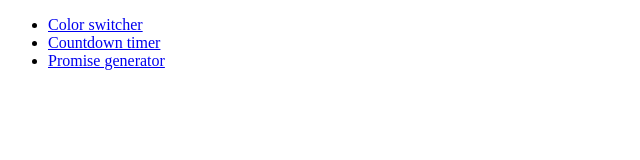
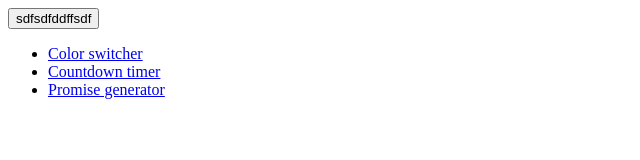
Before and after one commit to EvgNec/goit-js-hw-09, a plain HTML site: page index.html in a window 1280 px wide. Shown: the whole page, without its empty margins (0-640 px from the left). Drawn offline with Linux system fonts and the light colour scheme.

Commit message:
Deploying to gh-pages from @ EvgNec/goit-js-hw-09@290b8cde4c2239d7dd255a6c932ac738f21fbdf6 🚀

```diff
--- a/index.html
+++ b/index.html
@@ -1 +1 @@
-<!DOCTYPE html><html lang="en"><head><meta charset="utf-8"><meta name="viewport" content="width=device-width, initial-scale=1.0"><title>Homework 9</title><link rel="stylesheet" href="/goit-js-hw-09/01-color-switcher.2f163a73.css"></head><body> <ul> <li><a href="/goit-js-hw-09/01-color-switcher.html">Color switcher</a></li> <li><a href="/goit-js-hw-09/02-timer.html">Countdown timer</a></li> <li><a href="/goit-js-hw-09/03-promises.html">Promise generator</a></li> </ul> </body></html>
+<!DOCTYPE html><html lang="en"><head><meta charset="utf-8"><meta name="viewport" content="width=device-width, initial-scale=1.0"><title>Homework 9</title><link rel="stylesheet" href="/goit-js-hw-09/01-color-switcher.2f163a73.css"></head><body> <button>sdfsdfddffsdf</button> <ul> <li><a href="/goit-js-hw-09/01-color-switcher.html">Color switcher</a></li> <li><a href="/goit-js-hw-09/02-timer.html">Countdown timer</a></li> <li><a href="/goit-js-hw-09/03-promises.html">Promise generator</a></li> </ul> </body></html>
```
